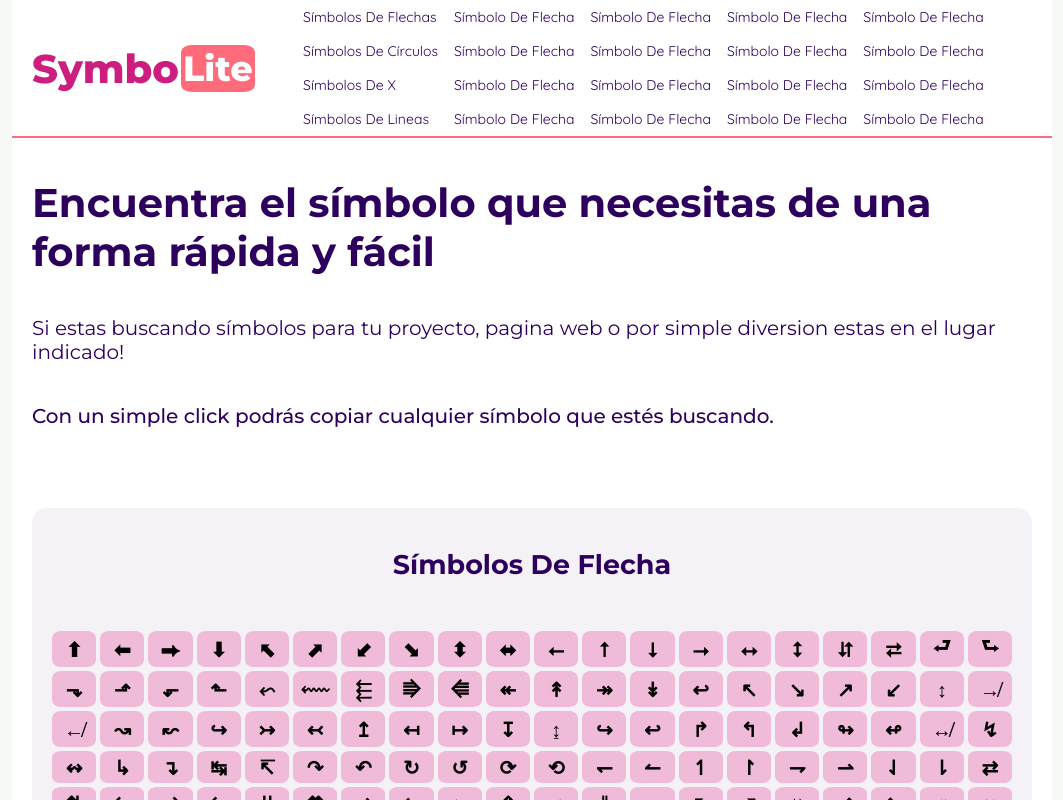
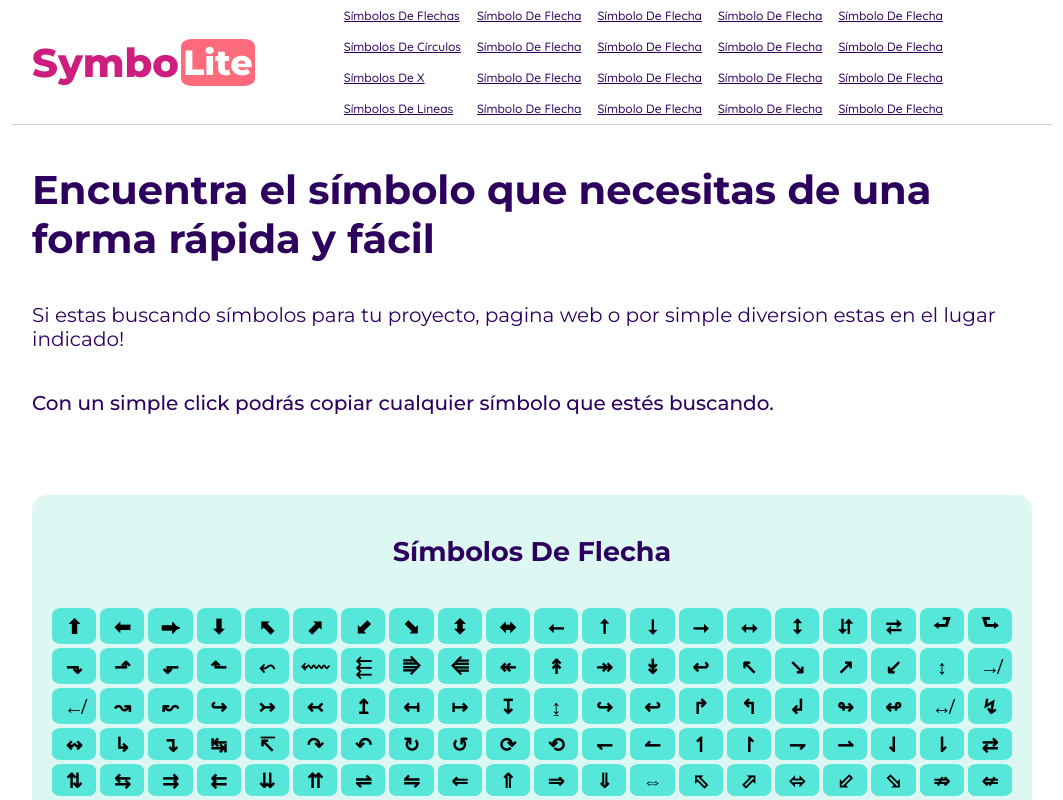
Before and after one commit to JUANESSMURF/Symbolite-page, a React (Vite) app: page / in a window 1280 px wide. Shown: the top 800 px of the page, without its empty margins (108-1171 px from the left). Built offline with nearby package versions, Linux system fonts and the light colour scheme.

Commit message:
Change some styles on buttons and navbar

```diff
--- a/src/Logic.js
+++ b/src/Logic.js
@@ -26,7 +26,7 @@ export const SymMessage = () => {
     setMessage('¡Se hizo clic!');
     setTimeout(() => {
       setMessage(null);
-    }, 2000);
+    }, 20000);
   };
 
   const handleButtonClick = (symbol, text) => {
--- a/src/Symbols/SymArrows.jsx
+++ b/src/Symbols/SymArrows.jsx
@@ -226,7 +226,6 @@ export const SymArrows = (showMessage) => {
                 <button className="button-arrow" onClick={() => handleButtonClick("⇼", "⇼")}>⇼</button>
                 <button className="button-arrow" onClick={() => handleButtonClick("𖤂", "𖤂")}>𖤂</button>
                 <button className="button-arrow" onClick={() => handleButtonClick("𖣫", "𖣫")}>𖣫</button>
-
             </div>
         </div>
     )
--- a/src/index.css
+++ b/src/index.css
@@ -4,8 +4,8 @@
     --text-color-v:#f4f2f7;
     --background-color: #ffffff;
     --primary-color: #56E6DA;
-    --primary-color-lighter: #ddf8f3;
-    --primary-color-lighterX:#f6faf7;
+    --primary-color-light: #ddf8f3;
+    --primary-color-lighter:#f6faf7;
     --secondary-color: #CD1D7E;
     --secondary-color-light: #f0bbd8;
     --secondary-color-lighter: #fae8f2;
@@ -126,7 +126,7 @@
 .nav-bar-container {
     display: flex;
     justify-content:center;
-    border-bottom: 2px solid var(--accent);
+    border-bottom: 1px solid rgb(207, 207, 207);
     background-color: var(--background-color);
     width: 100%;
     max-width: 1000px;
@@ -142,7 +142,7 @@
     display: flex;
     justify-content:center;
     align-items: center;
-    border-bottom: 2px solid var(--accent);
+    border-bottom: 1px solid rgb(207, 207, 207);
     background-color: var(--background-color);
     width: 100%;
     max-width: 1000px;
@@ -188,12 +188,12 @@
 
 
 .nav-bar-menu li a {
+    text-decoration: underline;
     cursor: pointer;
     color: var(--text-color);
-    text-decoration: none;
     font-family: "Quicksand", sans-serif;
-    font-weight: 400;
-    font-size: 14px;
+    font-weight: 500;
+    font-size: 12px;
     transition: 0.5s;
 
 }
@@ -205,16 +205,20 @@
 /* Estilo mensaje button */
 
 .message {
+    display: flex;
+    flex-direction: column;
+    align-items: center;
     position: fixed;
+    min-width: 300px;
+    min-height: 20px;
     top: 50%;
-    left: 50%;
-    transform: translate(-50%, -300%);
+    left: 40%;
+    margin-top: -200px;
     z-index: 1;
     background: white;
-    padding: 20px;/* Ajusta el valor de zIndex para asegurarte de que esté por encima de otros elementos */
     box-shadow: 0 4px 8px rgba(0, 0, 0, 0.1);
-    /* opacity: 0;
-    transition: opacity 0.5s ease-in-out; */
+    padding: 20px;
+    font-size:medium;
   }
 
 /* .message.show {
@@ -222,9 +226,6 @@
   } */
 
 /* Estilos buttons */
-.symbols-container .buttons-container div {
-    padding-bottom: 50px;
-}
 
 
 .buttons-title-container {
@@ -239,7 +240,7 @@
 }
 
 .buttons-container {
-    background-color: var(--text-color-v);
+    background-color: var(--primary-color-light);
     margin: 40px 0px;
     border-radius: 15px;
 }
@@ -250,7 +251,7 @@
     grid-template-columns: repeat(20, 1fr);
     grid-template-rows: repeat(3, 1fr);
     gap: 4px; /* Espacio entre los botones */
-    padding: 0px 20px;
+    padding: 0px 20px 50px 20px;
 }
 
 .button-symbols-container button {
@@ -262,13 +263,14 @@
     /* border: 1px solid #3f3f3f; */
     border: none;
     border-radius: 20%;
-    background-color: var(--secondary-color-light);
+    background-color: var(--primary-color);
     transition: transform 0.3s ease;
     cursor: pointer;
+    transition: box-shadow 0.5s ease;
 }
 
 .button-symbols-container button:hover {
-    background-color: var(--secondary-color-light);
+    box-shadow: 0px 0px 20px var(--primary-color);
     transform: translateY(-5px);
 
 }
```
